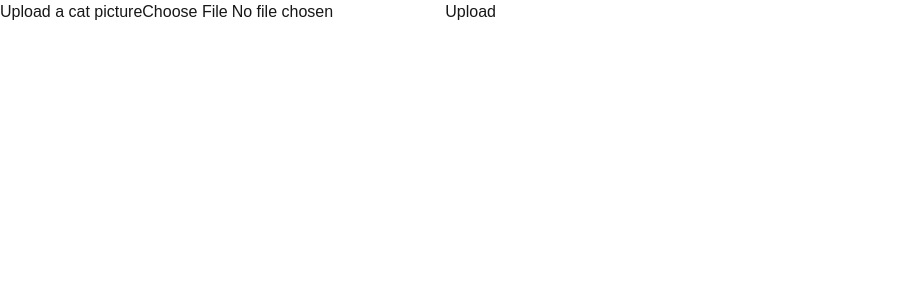
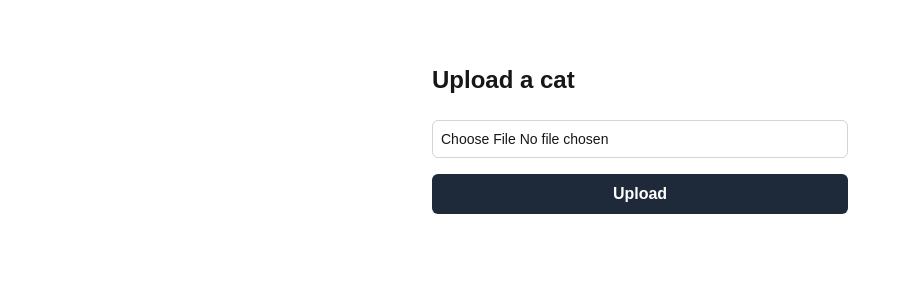
Before and after one commit to geczirebeka/ba-cat-test, a Next.js app: page /upload in a window 1280 px wide. Shown: the top 300 px of the page, without its empty margins (0-910 px from the left). Built offline with nearby package versions, Linux system fonts and the light colour scheme.

Commit message:
Add grid view and some upload button styling

```diff
--- a/app/page.tsx
+++ b/app/page.tsx
@@ -10,17 +10,23 @@ export default async function Home() {
   const cats = await data.json()
 
   return (
-    <ul>
+    <main className="max-w-6xl mx-auto px-4 py-10">
+      <h1 className="text-3xl font-bold mb-8">My cats</h1>
+      <ul className="grid grid-cols-1 sm:grid-cols-2 md:grid-cols-3 lg:grid-cols-4 gap-4 list-none p-0">
         {cats.map((cat) => (
           <li key={cat.id}>
+            <div className="relative aspect-square rounded-lg overflow-hidden">
               <Image
                 src={cat.url}
                 alt="Cat picture"
-            width={cat.width}
-            height={cat.height}
+                fill
+                sizes="(max-width: 640px) 100vw, (max-width: 960px) 50vw, 25vw"
+                className="object-cover"
               />
+            </div>
           </li>
         ))}
       </ul>
+    </main>
   );
 }
--- a/app/upload/page.tsx
+++ b/app/upload/page.tsx
@@ -3,17 +3,24 @@ import { uploadCat } from "../lib/actions";
 export default function UploadPage() {
 
     return (
-        <form action={uploadCat}>
-            <label htmlFor="cat_picture">Upload a cat picture</label>
+        <main className="max-w-md mx-auto mt-16 px-4">
+        <h1 className="text-2xl font-bold mb-6">Upload a cat</h1>
+        <form action={uploadCat} className="flex flex-col gap-4">
             <input
-                type="file"
-                id="cat_picture"
-                name="cat_picture"
-                accept=".png, .jpg, .jpeg, .gif"
+            type="file"
+            id="cat_picture"
+            name="cat_picture"
+            accept=".png,.jpg,.jpeg,.gif"
+            required
+            className="border border-gray-300 rounded-md p-2 text-sm"
             />
-            <button type="submit">
-                Upload
+            <button
+            type="submit"
+            className="bg-gray-800 text-white font-semibold py-2 px-4 rounded-md hover:bg-gray-700 transition-colors cursor-pointer"
+            >
+            Upload
             </button>
         </form>
+        </main>
     )
 }
```
Lines whose indentation alone changed are shown as unchanged.
